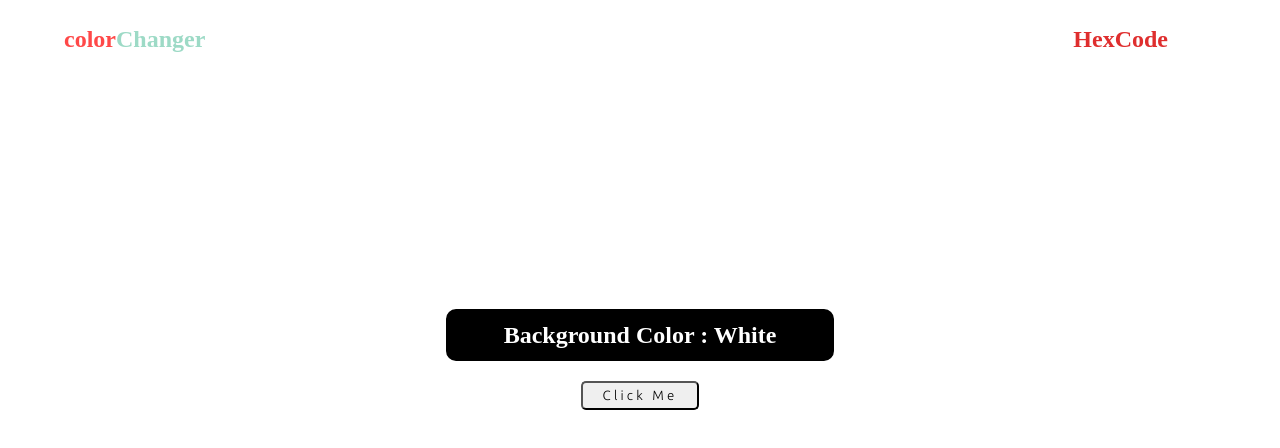
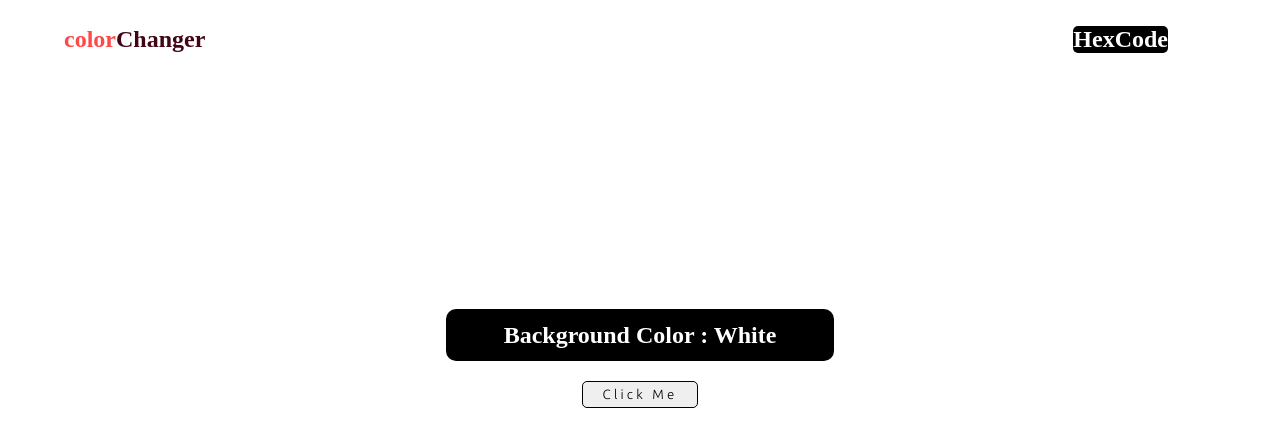
Before and after one commit to MrM-7/Background-Color-Changer, a plain HTML site: page index.html in a window 1280 px wide. Drawn offline with Linux system fonts and the light colour scheme.

Commit message:
Update styles.css

```diff
--- a/styles.css
+++ b/styles.css
@@ -5,7 +5,6 @@
 /* Navbar */
 
 #head{
-    /* background-color: #fdd785; */
     color: #FF4848;
     margin: 2% 5%;
 }
@@ -13,23 +12,24 @@ h1{
     display: inline-block;
 }
 
-.ch{
-    color: #9DDAC6;
+.hex{
+     margin-left: 75%;
+     background-color: black;
+     border-radius: 5px;
 }
 
-.hex{
-     margin-left: 75%;
-
-}
-
-.hex:hover{
-    background-color: gold;
-    transition: background-color .5s;
+.hexv:hover{
+    color: black;
+    background-color: white;
 }
 
 .hexv{
     text-decoration: none;
-    color: #DF2E2E;
+    color: white;
+}
+
+.ch{
+    color: #420516;
 }
 
 /* Main  */
@@ -58,8 +58,15 @@ color: white;
     margin-top: 20px;
     font-family: 'Ubuntu', sans-serif;
     padding: 5px 20px;
+    border: 1px solid black;
     border-radius: 5px;
     cursor: pointer;
     letter-spacing: 0.2rem;
     color: black;
 }
+
+.btn:hover{
+    background-color: white;
+    color: black;
+    transition:  background-color 0.5s;
+}
```
